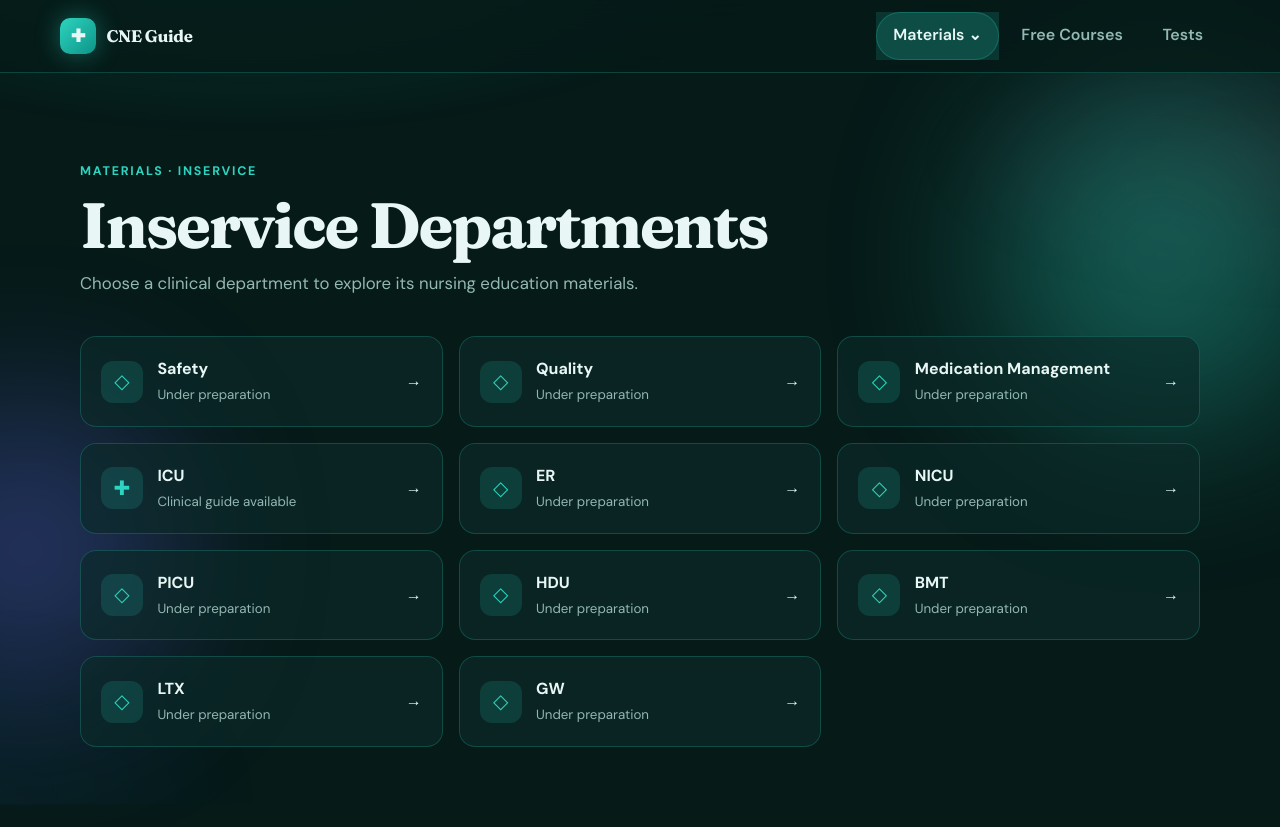
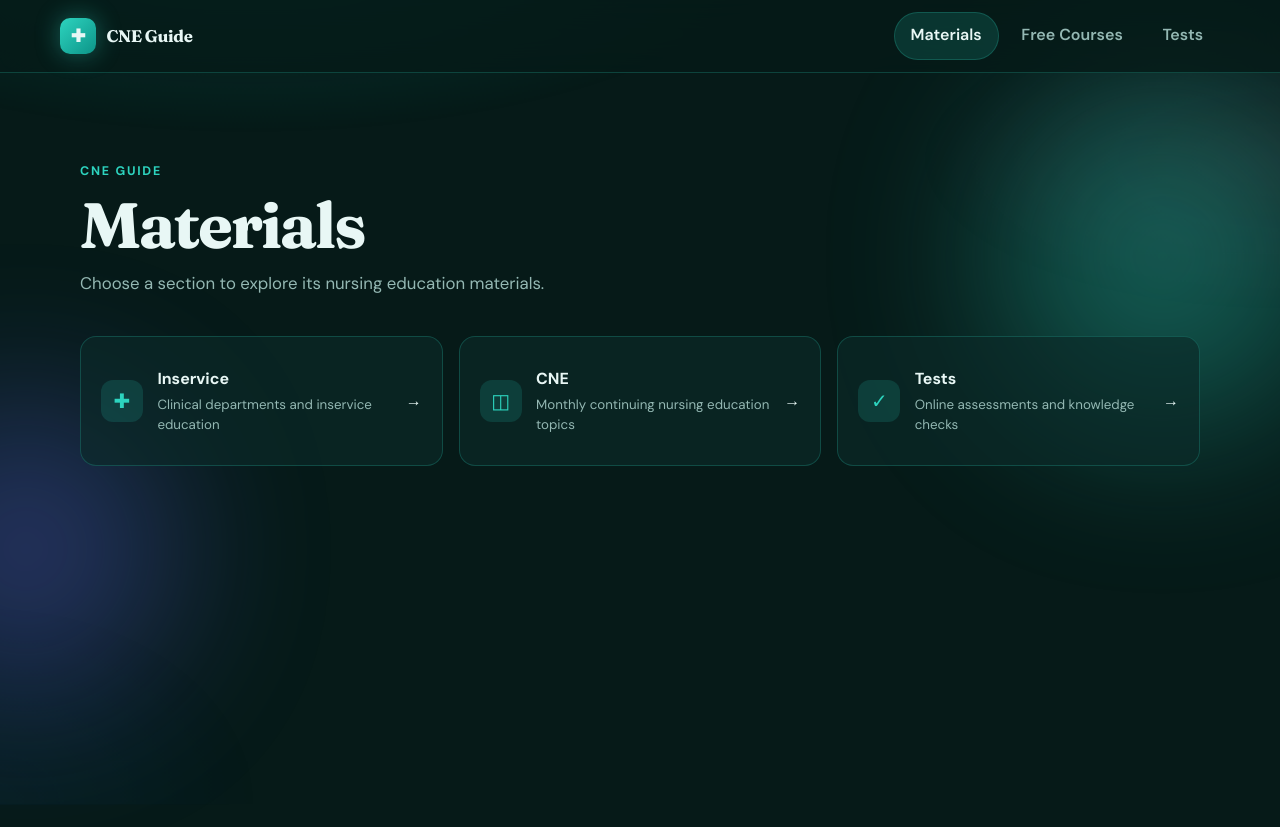
Before and after one commit to HanyMoghera/Hospital, a React (Vite) app: page / in a window 1280 px wide. After the commit the page ends 805 px from the top, so only its background shows below. Built offline with nearby package versions, Linux system fonts and the light colour scheme.

Commit message:
Improve materials navigation flow

```diff
--- a/src/App.css
+++ b/src/App.css
@@ -687,13 +687,6 @@ button { font: inherit; }
 .primary-nav { display: flex; align-items: center; gap: .35rem; }
 .primary-nav > button, .nav-dropdown > button { background: transparent; color: var(--text-muted); padding: .65rem 1rem; border: 1px solid transparent; border-radius: 999px; font-weight: 600; transition: .2s ease; }
 .primary-nav > button:hover, .nav-dropdown > button:hover, .primary-nav > .is-active, .nav-dropdown.is-active > button { color: var(--text); background: var(--accent-soft); border-color: var(--border); }
-.nav-dropdown { position: relative; }
-.dropdown-panel { position: absolute; top: calc(100% + .6rem); right: 0; width: min(760px, 90vw); display: grid; grid-template-columns: 1fr 1fr .8fr; gap: 1rem; padding: 1rem; border: 1px solid var(--border); border-radius: var(--radius); background: rgba(6, 26, 24, .98); box-shadow: var(--shadow); opacity: 0; visibility: hidden; transform: translateY(-8px); transition: .2s ease; }
-.nav-dropdown:hover .dropdown-panel, .nav-dropdown:focus-within .dropdown-panel { opacity: 1; visibility: visible; transform: translateY(0); }
-.dropdown-panel > div { display: flex; flex-direction: column; align-items: stretch; }
-.dropdown-panel button { border: 0; background: transparent; color: var(--text-muted); text-align: left; padding: .35rem .55rem; border-radius: 7px; cursor: pointer; font-size: .82rem; }
-.dropdown-panel button:hover { color: var(--text); background: var(--accent-soft); }
-.dropdown-panel .dropdown-heading { color: var(--accent); font-weight: 700; font-size: .9rem; margin-bottom: .25rem; }
 .menu-toggle { display: none; width: 40px; height: 40px; padding: 9px; background: var(--accent-soft); border: 1px solid var(--border); border-radius: 10px; }
 .menu-toggle span { display: block; height: 2px; background: var(--text); margin: 4px 0; }
 .portal-page { position: relative; z-index: 1; width: min(1120px, calc(100% - 2.5rem)); min-height: calc(100vh - 68px); margin: 0 auto; padding: clamp(3rem, 7vw, 6rem) 0 5rem; }
@@ -707,6 +700,8 @@ button { font: inherit; }
 .directory-card strong, .directory-card small { display: block; }
 .directory-card small { margin-top: .2rem; color: var(--text-muted); }
 .directory-icon { display: grid; place-items: center; width: 42px; height: 42px; color: var(--accent); background: var(--accent-soft); border-radius: 12px; font-size: 1.25rem; }
+.materials-grid { grid-template-columns: repeat(3, 1fr); }
+.materials-grid .directory-card { min-height: 130px; }
 .month-grid { display: grid; grid-template-columns: repeat(4, 1fr); gap: 1rem; }
 .month-grid button { padding: 1.5rem 1rem; color: var(--text); background: var(--bg-card); border: 1px solid var(--border); border-radius: var(--radius); font-weight: 700; transition: .25s ease; }
 .month-grid button:hover { transform: translateY(-3px); background: var(--bg-card-hover); border-color: var(--accent); }
@@ -730,15 +725,12 @@ button { font: inherit; }
   .menu-toggle { display: block; margin-left: auto; }
   .primary-nav { position: absolute; top: 100%; left: 0; right: 0; display: none; align-items: stretch; flex-direction: column; padding: .75rem 1.25rem 1.25rem; background: rgba(6,26,24,.98); border-bottom: 1px solid var(--border); }
   .primary-nav.is-open { display: flex; }
-  .primary-nav > button, .nav-dropdown > button { width: 100%; text-align: left; }
-  .dropdown-panel { position: static; width: 100%; grid-template-columns: 1fr 1fr; max-height: 52vh; overflow-y: auto; display: none; opacity: 1; visibility: visible; transform: none; margin-top: .5rem; box-shadow: none; }
-  .nav-dropdown:focus-within .dropdown-panel { display: grid; }
+  .primary-nav > button { width: 100%; text-align: left; }
   .directory-grid { grid-template-columns: repeat(2, 1fr); }
   .month-grid { grid-template-columns: repeat(3, 1fr); }
 }
 @media (max-width: 520px) {
   .portal-page { width: min(100% - 2rem, 1120px); padding-top: 2.5rem; }
   .directory-grid, .month-grid { grid-template-columns: 1fr; }
-  .dropdown-panel { grid-template-columns: 1fr; }
   .icu-toolbar span { display: none; }
 }
--- a/src/App.jsx
+++ b/src/App.jsx
@@ -16,7 +16,7 @@ const slugify = (value) => value.toLowerCase().replace(/\s+/g, "-");
 
 function getRoute() {
   const route = window.location.hash.replace(/^#\/?/, "");
-  return route || "methods/inservice";
+  return route || "methods";
 }
 
 function PdfModal({ fileUrl, onClose }) {
@@ -143,6 +143,30 @@ function InservicePage({ navigate }) {
   );
 }
 
+function MaterialsPage({ navigate }) {
+  const materialSections = [
+    { title: "Inservice", description: "Clinical departments and inservice education", icon: "✚", path: "methods/inservice" },
+    { title: "CNE", description: "Monthly continuing nursing education topics", icon: "◫", path: "methods/cne" },
+    { title: "Tests", description: "Online assessments and knowledge checks", icon: "✓", path: "tests" },
+  ];
+
+  return (
+    <main className="portal-page">
+      <PageIntro eyebrow="CNE Guide" title="Materials"
+        description="Choose a section to explore its nursing education materials." />
+      <div className="directory-grid materials-grid">
+        {materialSections.map((section) => (
+          <button className="directory-card" key={section.title} onClick={() => navigate(section.path)}>
+            <span className="directory-icon" aria-hidden>{section.icon}</span>
+            <span><strong>{section.title}</strong><small>{section.description}</small></span>
+            <span aria-hidden>→</span>
+          </button>
+        ))}
+      </div>
+    </main>
+  );
+}
+
 function DepartmentPage({ department, navigate }) {
   return (
     <main className="portal-page">
@@ -225,17 +249,10 @@ function PortalHeader({ route, navigate, scrolled }) {
   return (
     <header className={`site-header portal-header${scrolled ? " is-scrolled" : ""}`}>
       <div className="header-inner">
-        <button className="brand brand-button" onClick={() => go("methods/inservice")}><span className="brand-mark" aria-hidden>✚</span><span>CNE Guide</span></button>
+        <button className="brand brand-button" onClick={() => go("methods")}><span className="brand-mark" aria-hidden>✚</span><span>CNE Guide</span></button>
         <button className="menu-toggle" onClick={() => setMenuOpen(!menuOpen)} aria-expanded={menuOpen} aria-label="Toggle navigation"><span /><span /><span /></button>
         <nav className={`primary-nav${menuOpen ? " is-open" : ""}`} aria-label="Primary navigation">
-          <div className={`nav-dropdown${route.startsWith("methods") ? " is-active" : ""}`}>
-            <button>Materials <span aria-hidden>⌄</span></button>
-            <div className="dropdown-panel">
-              <div><button className="dropdown-heading" onClick={() => go("methods/inservice")}>Inservice</button>{departments.map((item) => <button key={item} onClick={() => go(`methods/inservice/${slugify(item)}`)}>{item}</button>)}</div>
-              <div><button className="dropdown-heading" onClick={() => go("methods/cne")}>CNE</button>{months.map((item) => <button key={item} onClick={() => go(`methods/cne/${slugify(item)}`)}>{item}</button>)}</div>
-              <div><button className="dropdown-heading" onClick={() => go("methods/text-books")}>Text Books</button></div>
-            </div>
-          </div>
+          <button className={route.startsWith("methods") ? "is-active" : ""} onClick={() => go("methods")}>Materials</button>
           <button className={route === "free-courses" ? "is-active" : ""} onClick={() => go("free-courses")}>Free Courses</button>
           <button className={route === "tests" ? "is-active" : ""} onClick={() => go("tests")}>Tests</button>
         </nav>
@@ -257,7 +274,8 @@ export default function App() {
   const navigate = (path) => { if (getRoute() === path) { setRoute(path); window.scrollTo(0, 0); } else window.location.hash = `/${path}`; };
 
   let page;
-  if (route === "methods/inservice") page = <InservicePage navigate={navigate} />;
+  if (route === "methods") page = <MaterialsPage navigate={navigate} />;
+  else if (route === "methods/inservice") page = <InservicePage navigate={navigate} />;
   else if (route === "methods/inservice/icu") page = <IcuPage navigate={navigate} />;
   else if (route.startsWith("methods/inservice/")) {
     const slug = route.split("/").at(-1); const department = departments.find((item) => slugify(item) === slug) || "Department";
```
